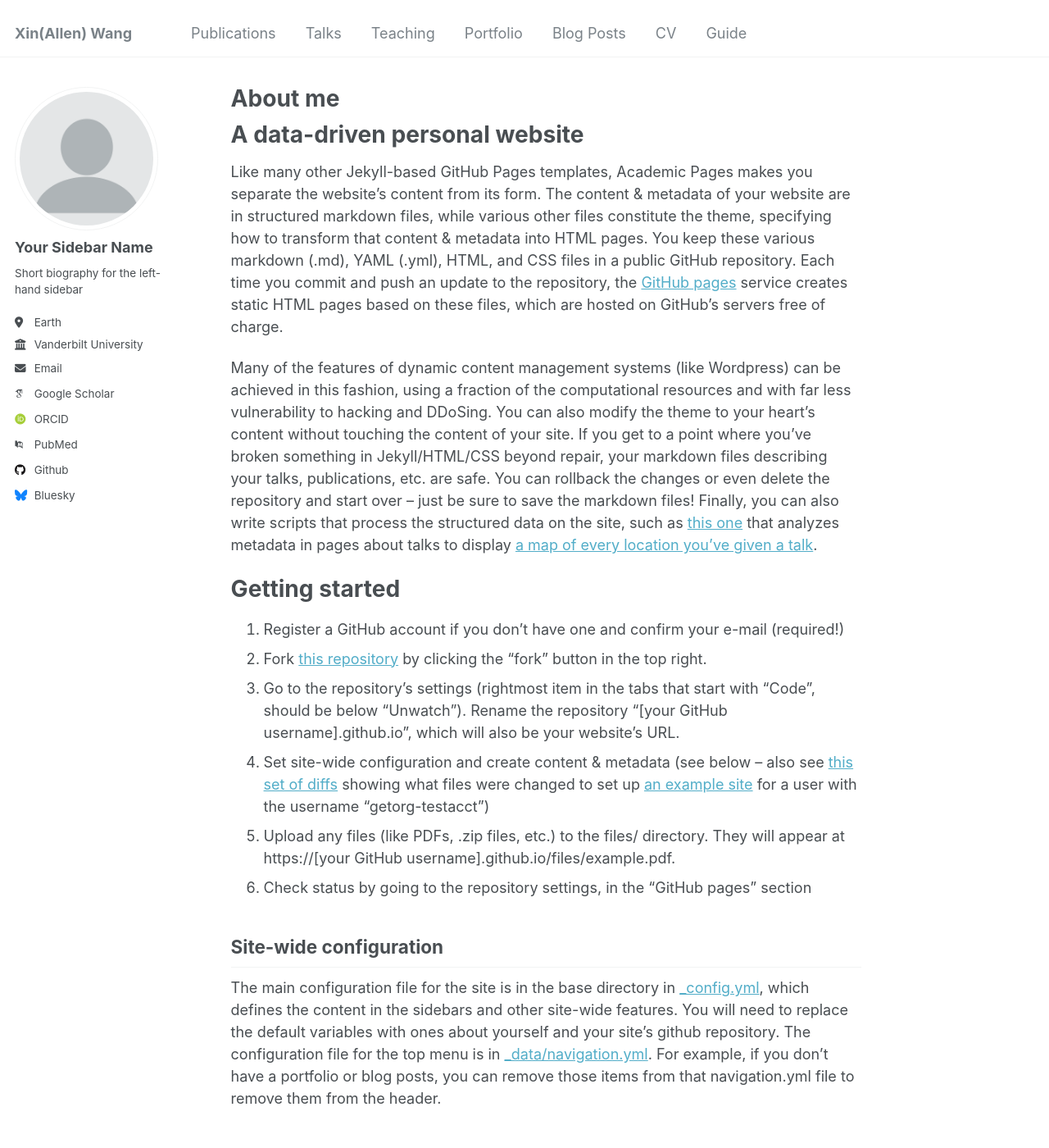
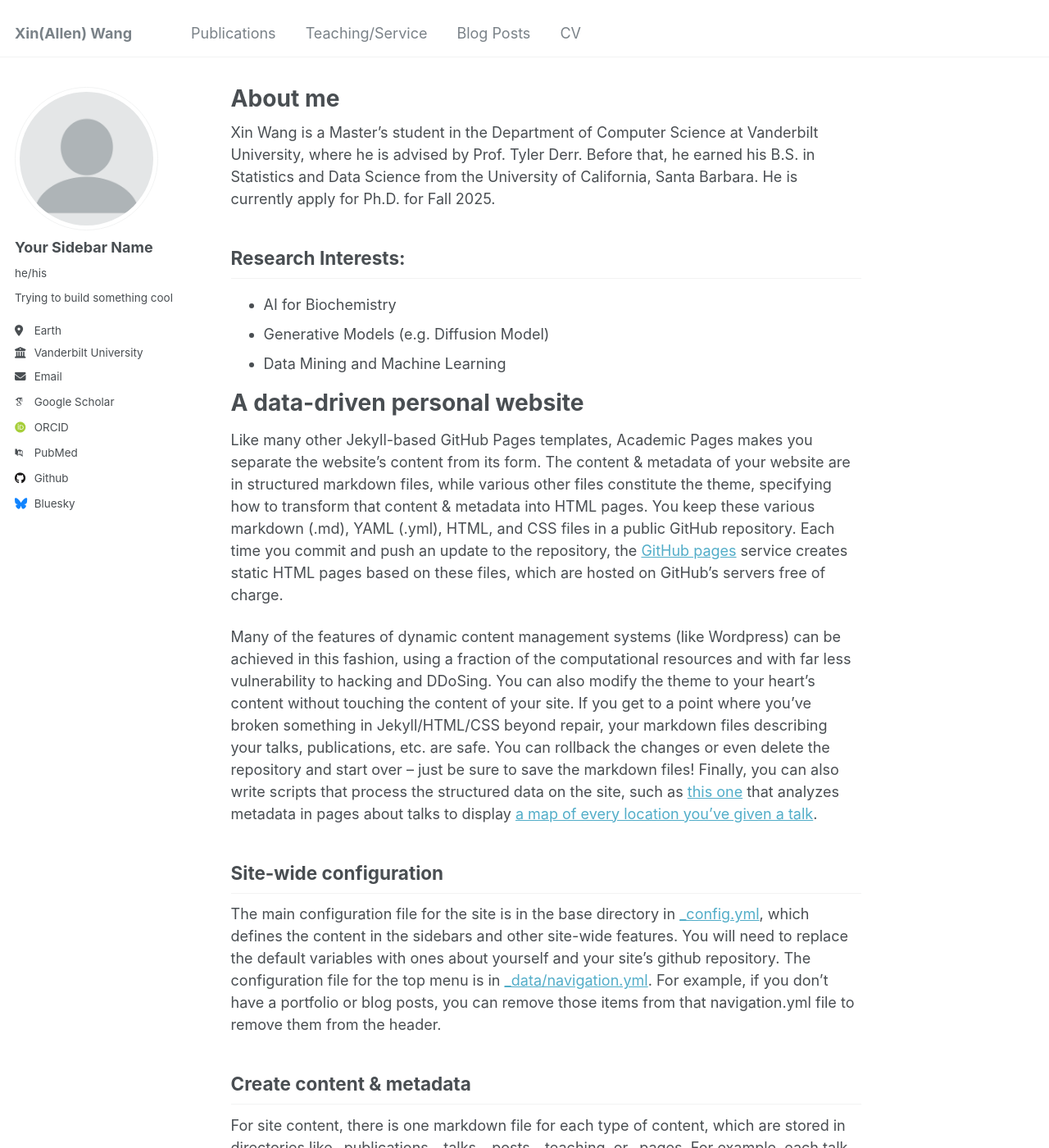
Before and after one commit to xwang112358/xwang112358.github.io, a Jekyll site: the page built from _pages/about.md, in a window 1280 px wide and 1400 px high. Shown: the whole window at 82% size. Built offline with Jekyll 4.4.1, drawn with Linux system fonts in a browser that asks for light colours; some web fonts are replaced; some of the changed text lies outside the part shown.

Commit message:
small change

```diff
--- a/_config.yml
+++ b/_config.yml
@@ -23,8 +23,8 @@ author:
   # Biographic information
   avatar           : "profile.png"
   name             : "Your Sidebar Name"
-  pronouns         : # example: "she/her"
-  bio              : "Short biography for the left-hand sidebar"
+  pronouns         : "he/his"
+  bio              : "Trying to build something cool"
   location         : "Earth"
   employer         : "Vanderbilt University"
   uri              : # URL
--- a/_data/navigation.yml
+++ b/_data/navigation.yml
@@ -8,14 +8,14 @@ main:
   - title: "Publications"
     url: /publications/
 
-  - title: "Talks"
-    url: /talks/
+  # - title: "Talks"
+  #   url: /talks/
 
-  - title: "Teaching"
+  - title: "Teaching/Service"
     url: /teaching/
 
-  - title: "Portfolio"
-    url: /portfolio/
+  # - title: "Portfolio"
+  #   url: /portfolio/
 
   - title: "Blog Posts"
     url: /year-archive/
@@ -23,5 +23,5 @@ main:
   - title: "CV"
     url: /cv/
 
-  - title: "Guide"
-    url: /markdown/
+  # - title: "Guide"
+  #   url: /markdown/
--- a/_pages/about.md
+++ b/_pages/about.md
@@ -7,6 +7,14 @@ redirect_from:
   - /about.html
 ---
 
+Xin Wang is a Master's student in the Department of Computer Science at Vanderbilt University, where he is advised by Prof. Tyler Derr. Before that, he earned his B.S. in Statistics and Data Science from the University of California, Santa Barbara. He is currently apply for Ph.D. for Fall 2025.
+
+Research Interests:
+------
+
+- AI for Biochemistry
+- Generative Models (e.g. Diffusion Model)
+- Data Mining and Machine Learning
 
 
 A data-driven personal website
@@ -15,14 +23,7 @@ Like many other Jekyll-based GitHub Pages templates, Academic Pages makes you se
 
 Many of the features of dynamic content management systems (like Wordpress) can be achieved in this fashion, using a fraction of the computational resources and with far less vulnerability to hacking and DDoSing. You can also modify the theme to your heart's content without touching the content of your site. If you get to a point where you've broken something in Jekyll/HTML/CSS beyond repair, your markdown files describing your talks, publications, etc. are safe. You can rollback the changes or even delete the repository and start over -- just be sure to save the markdown files! Finally, you can also write scripts that process the structured data on the site, such as [this one](https://github.com/academicpages/academicpages.github.io/blob/master/talkmap.ipynb) that analyzes metadata in pages about talks to display [a map of every location you've given a talk](https://academicpages.github.io/talkmap.html).
 
-Getting started
-======
-1. Register a GitHub account if you don't have one and confirm your e-mail (required!)
-1. Fork [this repository](https://github.com/academicpages/academicpages.github.io) by clicking the "fork" button in the top right.
-1. Go to the repository's settings (rightmost item in the tabs that start with "Code", should be below "Unwatch"). Rename the repository "[your GitHub username].github.io", which will also be your website's URL.
-1. Set site-wide configuration and create content & metadata (see below -- also see [this set of diffs](http://archive.is/3TPas) showing what files were changed to set up [an example site](https://getorg-testacct.github.io) for a user with the username "getorg-testacct")
-1. Upload any files (like PDFs, .zip files, etc.) to the files/ directory. They will appear at https://[your GitHub username].github.io/files/example.pdf.
-1. Check status by going to the repository settings, in the "GitHub pages" section
+
 
 Site-wide configuration
 ------
@@ -36,14 +37,3 @@ For site content, there is one markdown file for each type of content, which are
 
 I have also created [a set of Jupyter notebooks](https://github.com/academicpages/academicpages.github.io/tree/master/markdown_generator
 ) that converts a CSV containing structured data about talks or presentations into individual markdown files that will be properly formatted for the Academic Pages template. The sample CSVs in that directory are the ones I used to create my own personal website at stuartgeiger.com. My usual workflow is that I keep a spreadsheet of my publications and talks, then run the code in these notebooks to generate the markdown files, then commit and push them to the GitHub repository.
-
-How to edit your site's GitHub repository
-------
-Many people use a git client to create files on their local computer and then push them to GitHub's servers. If you are not familiar with git, you can directly edit these configuration and markdown files directly in the github.com interface. Navigate to a file (like [this one](https://github.com/academicpages/academicpages.github.io/blob/master/_talks/2012-03-01-talk-1.md) and click the pencil icon in the top right of the content preview (to the right of the "Raw | Blame | History" buttons). You can delete a file by clicking the trashcan icon to the right of the pencil icon. You can also create new files or upload files by navigating to a directory and clicking the "Create new file" or "Upload files" buttons.
-
-Example: editing a markdown file for a talk
-![Editing a markdown file for a talk](/images/editing-talk.png)
-
-For more info
-------
-More info about configuring Academic Pages can be found in [the guide](https://academicpages.github.io/markdown/). The [guides for the Minimal Mistakes theme](https://mmistakes.github.io/minimal-mistakes/docs/configuration/) (which this theme was forked from) might also be helpful.
```
Also changed, not shown: _teaching/2014-spring-teaching-1.md (+1 -0 lines), _teaching/2015-spring-teaching-2.md (+2 -2 lines).
